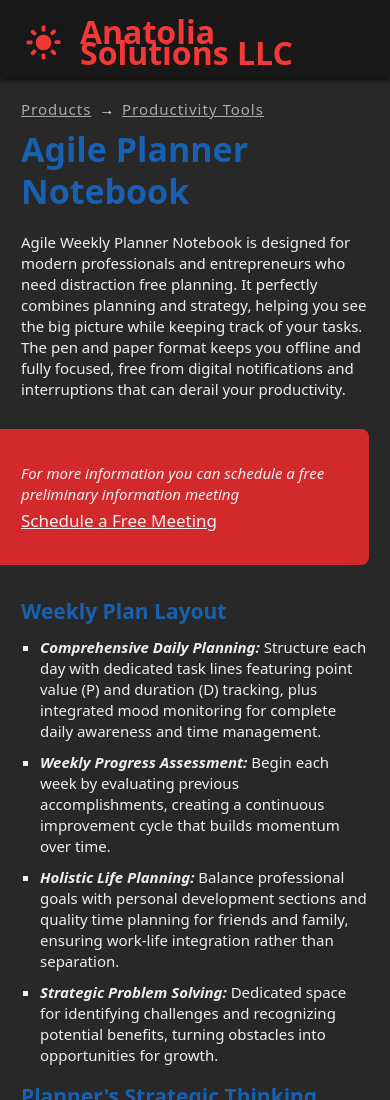
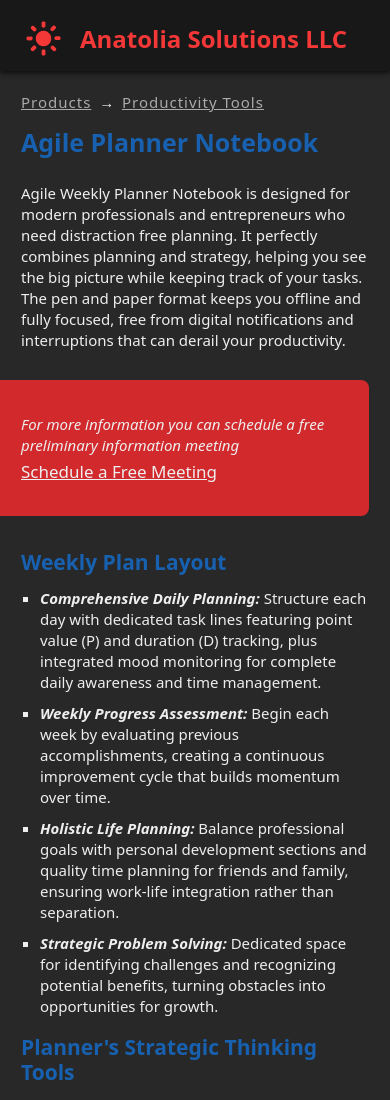
Before and after one commit to serchimed/anatolia-solutions-english, a plain HTML site: page products/agile-planner-notebook.html in a window 390 px wide. Shown: the top 1100 px of the page. Drawn offline with Linux system fonts and the light colour scheme.

```diff
--- a/site.css
+++ b/site.css
@@ -260,4 +260,12 @@ summary::marker {
     img:not(header img) {
         display: none;
     }
+
+    h1 {
+        font-size: 24px;
+    }
+
+    h2 {
+        font-size: 25px;
+    }
 }
```
Also changed, not shown: products/agile-planner-notebook.html (+1 -1 lines), products/book-programlama-ingilizcesi.html (+1 -1 lines), products/book-tarihe-gecen-programatik-hatalar.html (+1 -1 lines), products/book-yapay-zeka-ile-konusmak.html (+1 -1 lines).
